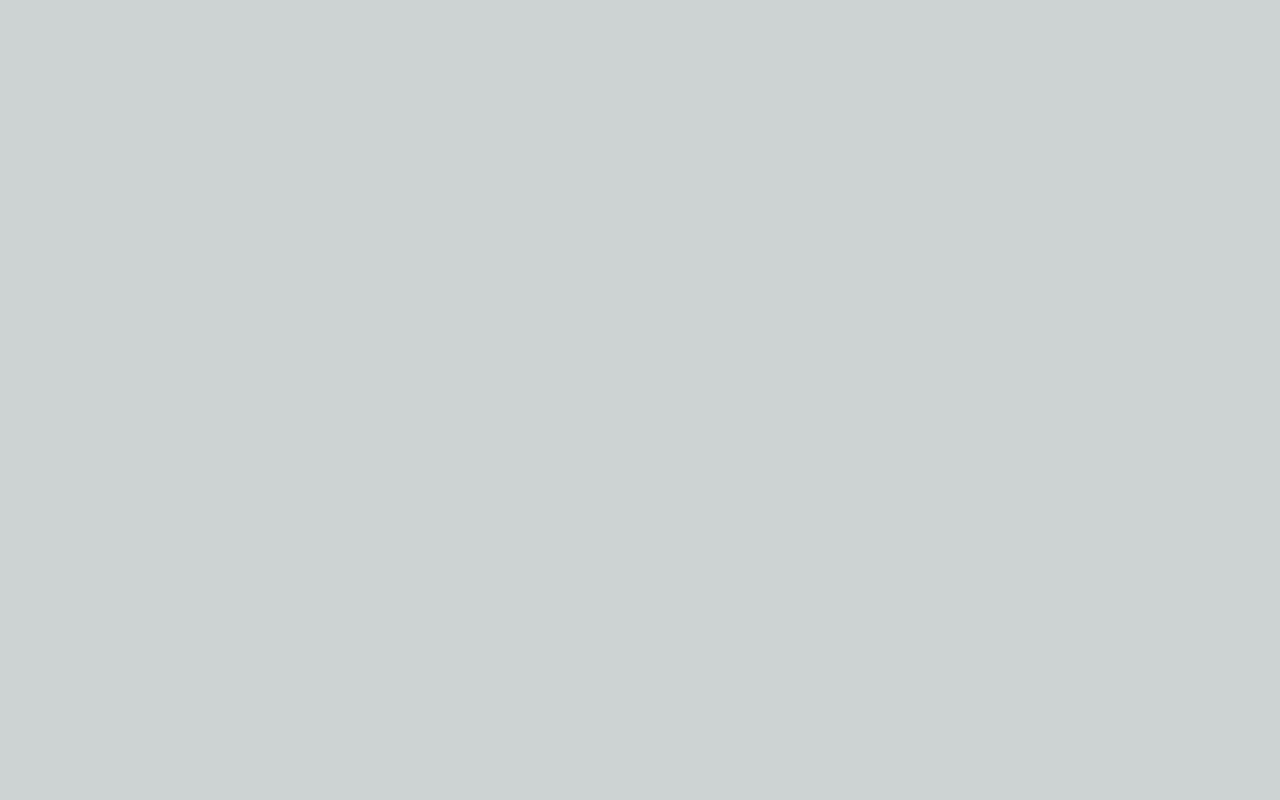
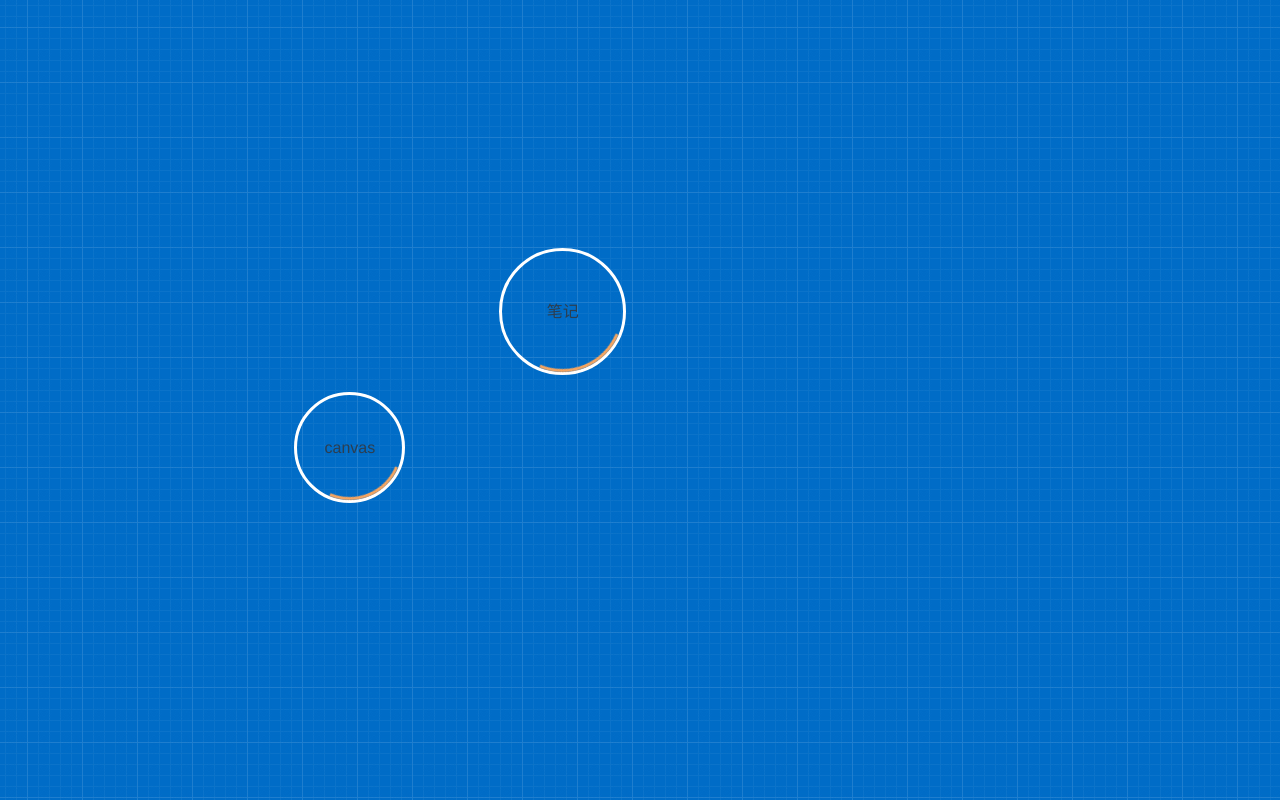
Before and after one commit to xiaohuangji2020/blog, a Vue app: page /t in a window 1280 px wide. Built offline with nearby package versions, Linux system fonts and the light colour scheme.

Commit message:
技术页面

```diff
--- /dev/null
+++ b/src/assets/css/animation.css
@@ -0,0 +1,6 @@
+@charset "utf-8";
+@keyframes my-rotate{
+    to {
+      transform: rotate(360deg);
+    }
+}
--- a/src/views/technology/index.vue
+++ b/src/views/technology/index.vue
@@ -1,7 +1,14 @@
 <template>
     <div class="technology-wrap">
-        <transition-group name="fade">
-            <router-link v-for="item of category" :to="item[0]" :key="item[0]" class="t-nav" :style="getRandomStyle()">
+        <transition-group name="scale">
+            <router-link
+                v-for="item of category"
+                :to="item[0]"
+                :key="item[0]"
+                class="t-nav"
+                :class="getRandomClass()"
+                :style="getRandomStyle()"
+            >
                 {{ item[1] }}
             </router-link>
         </transition-group>
@@ -14,13 +21,17 @@ import { Component, Vue } from 'vue-property-decorator';
 export default class ModalEdit extends Vue {
     private category: Map<string, string> = new Map();
     protected mounted() {
+        this.category = new Map();
         this.category.set('/note', '笔记');
         this.category.set('/canvas', 'canvas');
     }
+    private getRandomClass() {
+        return 'c-' + Math.round(Math.random() * 5);
+    }
     private getRandomStyle() {
-        const x = Math.round(Math.random()) * 40 + 20;
-        const y = Math.round(Math.random()) * 30 + 20;
-        const wh = Math.round(Math.random()) * 50 + 100;
+        const x = Math.round(Math.random() * 40) + 20;
+        const y = Math.round(Math.random() * 30) + 20;
+        const wh = Math.round(Math.random() * 50) + 100;
         return {
             left: `${x}%`,
             top: `${y}%`,
@@ -33,9 +44,11 @@ export default class ModalEdit extends Vue {
 </script>
 
 <style lang="less" scoped>
+@import url('~@/assets/css/animation.css');
+
 .technology-wrap {
     height: 100vh;
-    background: rgb(204, 211, 210);
+    background: url(~@/assets/images/bg-1.png) repeat;
 }
 .t-nav {
     position: absolute;
@@ -45,14 +58,51 @@ export default class ModalEdit extends Vue {
 
     &:hover {
         z-index: 2;
+        background-color: white;
+        transition: background-color 0.2s linear;
+    }
+
+    &::after {
+        content: '';
+        position: absolute;
+        top: 0;
+        right: 0;
+        bottom: 0;
+        left: 0;
+        border: 3px solid transparent;
+        border-radius: 50%;
+    }
+    &.c-0::after {
+        border-left-color: palegoldenrod;
+        animation: my-rotate 1.3s ease 0.1s infinite;
+    }
+    &.c-1::after {
+        border-left-color: orangered;
+        animation: my-rotate 1.4s ease infinite;
+    }
+    &.c-2::after {
+        border-left-color: sandybrown;
+        animation: my-rotate 1.6s linear infinite;
+    }
+    &.c-3::after {
+        border-left-color: goldenrod;
+        animation: my-rotate 1.2s ease-in-out 0.2s infinite;
+    }
+    &.c-4::after {
+        border-left-color: pink;
+        animation: my-rotate 1.5s ease-in 0.4s infinite;
+    }
+    &.c-5::after {
+        border-left-color: paleturquoise;
+        animation: my-rotate 1.1s ease-out 0.1s infinite;
     }
 }
-.fade-enter-active,
-.fade-leave-active {
-    transition: opacity 1s;
+.scale-enter-active,
+.scale-leave-active {
+    transition: transform 1s;
 }
-.fade-enter,
-.fade-leave-to {
-    opacity: 0;
+.scale-enter,
+.scale-leave-to {
+    transform: scale(0);
 }
 </style>
```
